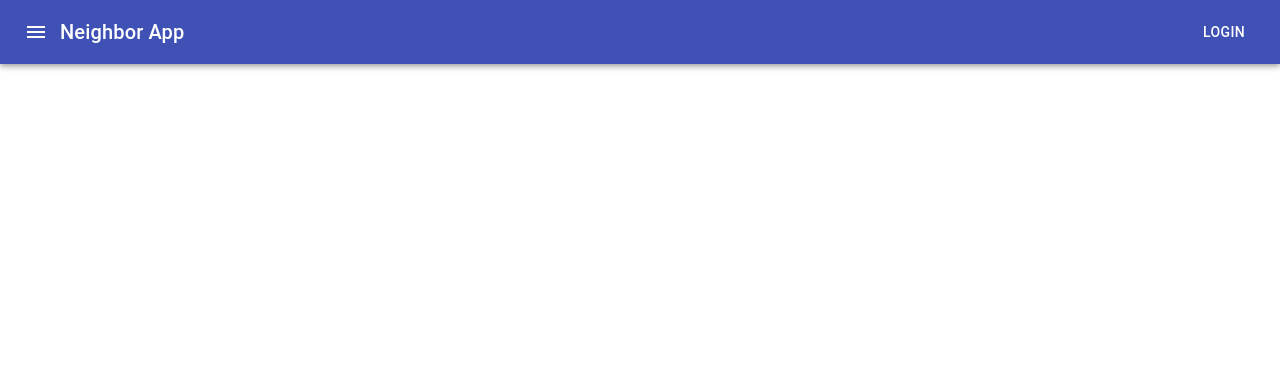
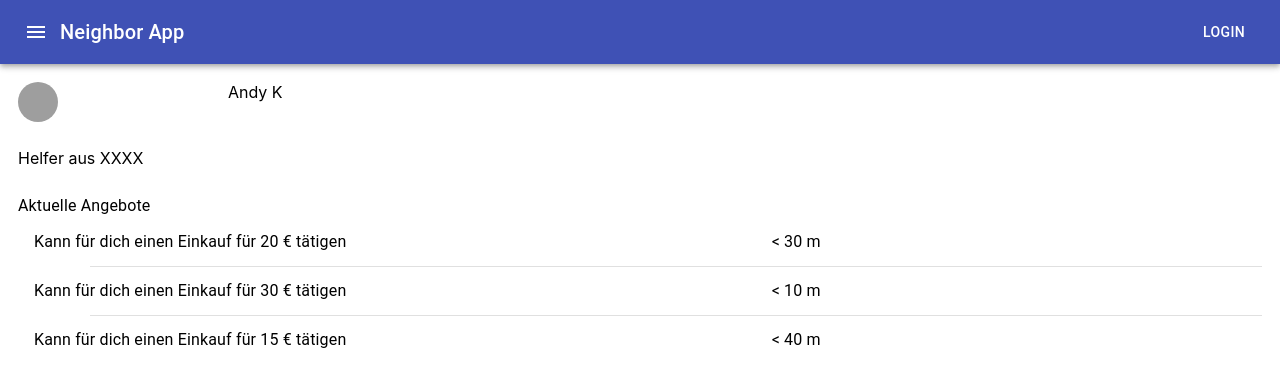
Before and after one commit to neighbor-app/website, a React (Create React App) app: page /user-detail/1 in a window 1280 px wide. Shown: the top 386 px of the page. Built offline with nearby package versions, Linux system fonts and the light colour scheme; grey boxes are pictures that could not be loaded.

Commit message:
- User profile - Remove warnings

```diff
--- a/src/components/Helper.tsx
+++ b/src/components/Helper.tsx
@@ -26,7 +26,7 @@ class Helper extends React.Component<ComponentProps, ComponentState> {
                 <Grid container spacing={2}>
                     <Grid item xs={12}>
                         <List >
-                            <ListItem button onClick={this.handleToggle}>
+                            <ListItem button component={Link} to="/user-detail/1">
                                 <ListItemAvatar>
                                     <Avatar alt="" src="/media/avatar/1.jpg" />
                                 </ListItemAvatar>
--- a/src/components/Home.tsx
+++ b/src/components/Home.tsx
@@ -5,7 +5,6 @@ import Button from '@material-ui/core/Button';
 import Box from '@material-ui/core/Box';
 import Grid from "@material-ui/core/Grid";
 import Typography from '@material-ui/core/Typography';
-import List from '@material-ui/core/List';
 import ListItem from '@material-ui/core/ListItem';
 import ListItemText from '@material-ui/core/ListItemText';
 import { ListItemAvatar,Avatar,Divider } from '@material-ui/core';
--- a/src/components/Needer.tsx
+++ b/src/components/Needer.tsx
@@ -1,7 +1,6 @@
 
 import React, {MouseEvent} from 'react';
-import {Link, Route} from "react-router-dom";
-import { List,ListItem ,ListItemAvatar,ListItemText, Avatar,Divider,Grid } from '@material-ui/core';
+import { List,ListItem ,ListItemAvatar,ListItemText, Avatar,Divider } from '@material-ui/core';
 
 
 import { Redirect } from "react-router-dom";
--- a/src/components/NewHelp.tsx
+++ b/src/components/NewHelp.tsx
@@ -6,12 +6,10 @@ import DateFnsUtils from '@date-io/date-fns';
 
 import {
     MuiPickersUtilsProvider,
-    KeyboardTimePicker,
     KeyboardDatePicker,
 
 } from '@material-ui/pickers';
 import Header from './Header';
-import { makeStyles } from '@material-ui/core/styles';
 
 
 interface ComponentProps {}
--- a/src/components/Offer.tsx
+++ b/src/components/Offer.tsx
@@ -1,9 +1,6 @@
 import React from 'react';
-import {Link} from "react-router-dom";
-import { Grid, Avatar, Button, List, ListItem, Divider, Typography } from '@material-ui/core';
+import { Grid, Avatar, Button, Typography } from '@material-ui/core';
 import Header from './Header';
-
-import { withRouter } from "react-router-dom";
 
 interface ComponentProps {}
 interface ComponentState {}
--- a/src/components/Search.tsx
+++ b/src/components/Search.tsx
@@ -6,12 +6,9 @@ import DateFnsUtils from '@date-io/date-fns';
 
 import {
     MuiPickersUtilsProvider,
-    KeyboardTimePicker,
     KeyboardDatePicker,
-
   } from '@material-ui/pickers';
 import Header from './Header';
-import { makeStyles } from '@material-ui/core/styles';
 
 
 interface ComponentProps {}
--- a/src/components/UserView.tsx
+++ b/src/components/UserView.tsx
@@ -1,21 +1,69 @@
 import React from 'react';
+import {Avatar, Divider, Grid, ListItem, ListItemText} from "@material-ui/core";
 import {RouteComponentProps, withRouter} from 'react-router';
 
 import Header from './Header';
+import Typography from "@material-ui/core/Typography";
+
 
 interface ComponentState {}
 
 class UserView extends React.Component<RouteComponentProps, ComponentState> {
 
-    componentDidMount() {
-        // this.userId = this.props.match.params.id;
-    }
+    // componentDidMount() {
+    //     // this.userId = this.props.match.params.id;
+    // }
 
     render() {
         return (
             <>
                 <Header/>
+                <Grid container spacing={2} style={{margin: '10px'}}>
+                    <Grid item xs={2}>
+                        <Avatar alt="" src="/media/avatar/1.jpg" />
+                    </Grid>
+                    <Grid item xs={10}>
+                        Andy K
+                    </Grid>
+                    <Grid item xs={12} style={{marginTop: '10px'}}>
+                        Helfer aus XXXX
+                    </Grid>
+                    <Grid item xs={12} style={{marginTop: '10px'}}>
+                        <Typography variant="body1">
+                            Aktuelle Angebote
+                        </Typography>
+                        <ListItem button>
+                            <ListItemText
+                                primary="Kann für dich einen Einkauf für 20 € tätigen">
+                            </ListItemText>
+                            <ListItemText primary="&lt; 30 m">
+                            </ListItemText>
+                        </ListItem>
 
+                        <Divider variant="inset" />
+
+                        <ListItem button>
+                            <ListItemText
+                                primary="Kann für dich einen Einkauf für 30 € tätigen">
+                            </ListItemText>
+                            <ListItemText primary="&lt; 10 m">
+
+                            </ListItemText>
+                        </ListItem>
+
+                        <Divider variant="inset" />
+
+                        <ListItem button>
+
+                            <ListItemText
+                                primary="Kann für dich einen Einkauf für 15 € tätigen">
+                            </ListItemText>
+                            <ListItemText primary="&lt; 40 m">
+
+                            </ListItemText>
+                        </ListItem>
+                    </Grid>
+                </Grid>
             </>
         );
     }
```
Also changed, not shown: .travis.yml.
